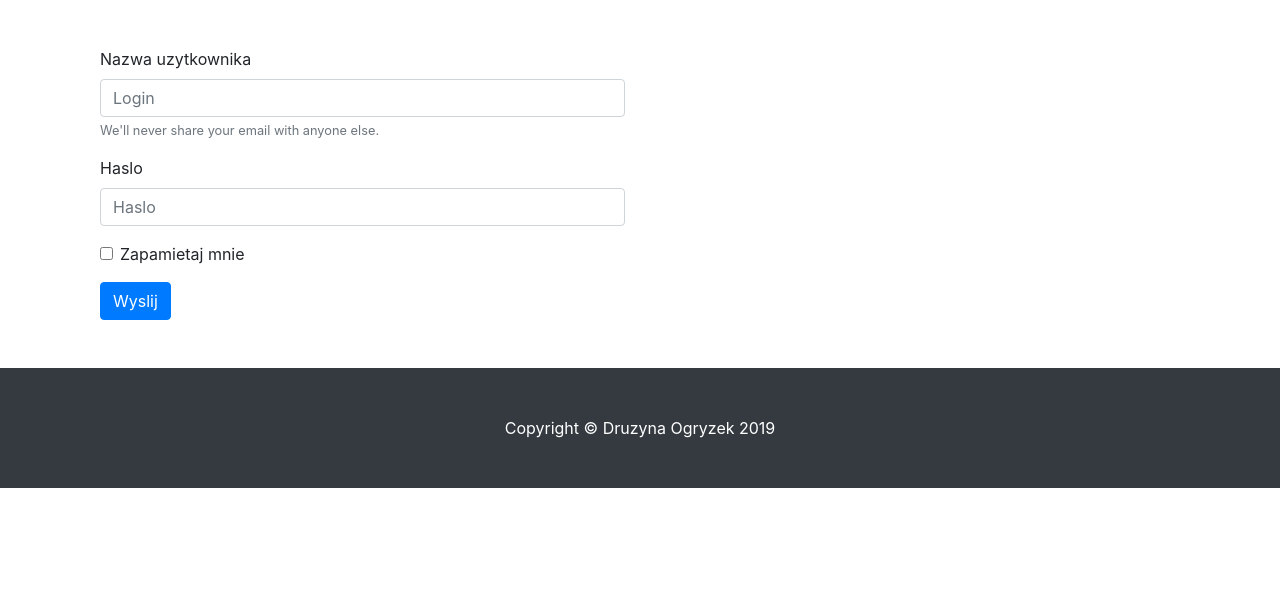
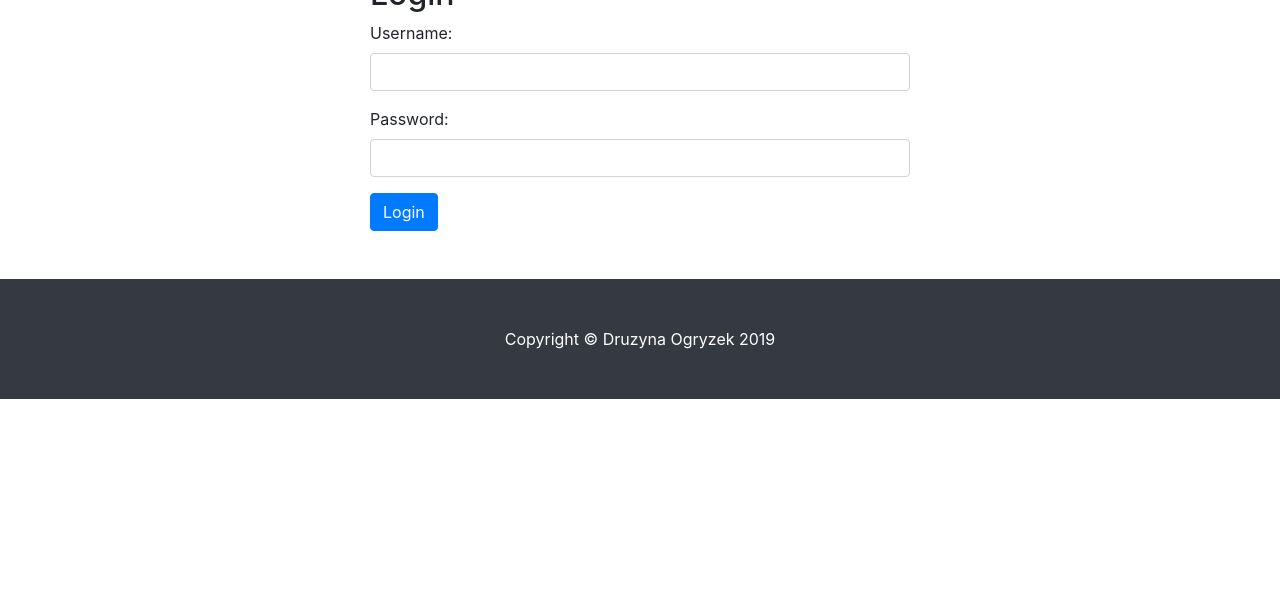
Before and after one commit to urbrob/hackathon2019, a Django app: template student-book/sbook/sbook/templates/registration/login.html in a window 1280 px wide. Shown: the part 153-761 px from the top of the page. Run offline with Django 3.2, Linux system fonts and the light colour scheme; the template is opened without the code that fills it: values that come from a table or form of the project are taken from there, others are empty; some libraries are stand-ins or nearby versions.

Commit message:
login temp

```diff
--- a/student-book/sbook/accounts/templates/registration/login.html
+++ b/student-book/sbook/accounts/templates/registration/login.html
@@ -1,102 +1,25 @@
+{% extends 'base.html' %}
+{% block head %}
+        <title>SKN Main()</title>
+{% endblock %}
+{% block body %}
 
-<!DOCTYPE html>
-<html lang="en">
+<br><br>
+<div class="container">
+    <div class="row justify-content-md-center">
+      <div class="col-sm-6">
+        <div class="panel panel-default">
+            <h2>Login</h2>
+            <form method="post">
+                {% csrf_token %}
+                {{ form.as_p }}
+                <button type="submit" class="btn btn-primary">Login</button>
+            </form>
 
-<head>
-
-  <meta charset="utf-8">
-  <meta name="viewport" content="width=device-width, initial-scale=1, shrink-to-fit=no">
-  <meta name="description" content="">
-  <meta name="author" content="">
-
-  <title>SKN Main()</title>
-
-  <!-- Bootstrap core CSS -->
-  <link href="vendor/bootstrap/css/bootstrap.min.css" rel="stylesheet">
-
-  <!-- Custom styles for this template -->
-  <link href="css/full-width-pics.css" rel="stylesheet">
-
-  <!-- Required meta tags -->
-  <meta charset="utf-8">
-  <meta name="viewport" content="width=device-width, initial-scale=1, shrink-to-fit=no">
-
-  <!-- Bootstrap CSS -->
-  <link rel="stylesheet" href="https://stackpath.bootstrapcdn.com/bootstrap/4.3.1/css/bootstrap.min.css" integrity="sha384-ggOyR0iXCbMQv3Xipma34MD+dH/1fQ784/j6cY/iJTQUOhcWr7x9JvoRxT2MZw1T" crossorigin="anonymous">
-
-
-</head>
-
-<body>
-
-  <!-- Navigation -->
-  <nav class="navbar navbar-expand-lg navbar-dark bg-dark fixed-top">
-    <div class="container">
-      <a class="navbar-brand" href="#">StudentBook</a>
-      <button class="navbar-toggler" type="button" data-toggle="collapse" data-target="#navbarResponsive" aria-controls="navbarResponsive" aria-expanded="false" aria-label="Toggle navigation">
-        <span class="navbar-toggler-icon"></span>
-      </button>
-      <div class="collapse navbar-collapse" id="navbarResponsive">
-        <ul class="navbar-nav ml-auto">
-          <li class="nav-item active">
-            <a class="nav-link" href="http://www.wykop.pl/">Home
-              <span class="sr-only">(current)</span>
-            </a>
-          </li>
-          <li class="nav-item">
-            <a class="nav-link" href="#">About</a>
-          </li>
-        </ul>
+        </div>
       </div>
     </div>
-  </nav>
+</div>
+<br><br>
 
-  <!-- Header - set the background image for the header in the line below -->
-  <header class="py-5 bg-image-full" style="background-image: url('https://images.pexels.com/photos/7096/people-woman-coffee-meeting.jpg?auto=compress&cs=tinysrgb&dpr=2&h=750&w=1260);">
-  </header>
-
-
-  <!-- Content section -->
-  <section class="py-5">
-    <div class="container">
-      <form>
-        <div class="col col-6">
-          <div class="form-group">
-            <label for="exampleInputEmail1">Nazwa uzytkownika</label>
-            <input class="form-control" type="text" placeholder="Login" action="{{ app_path }}" method="post" id="login-form">
-            <small id="emailHelp" class="form-text text-muted">We'll never share your email with anyone else.</small>
-			{{ form.username.errors }}
-			<!--{{ form.username.label_tag }} {{ form.username }} -->
-		</div>
-          <div class="form-group">
-			<label for="exampleInputPassword1">Haslo</label>
-			{{ form.password.errors }}
-            <input type="password" class="form-control" id="exampleInputPassword1" placeholder="Haslo" value="{{ next }}">
-          </div>
-          <div class="form-group form-check">
-            <input type="checkbox" class="form-check-input" id="exampleCheck1">
-            <label class="form-check-label" for="exampleCheck1">Zapamietaj mnie</label>
-          </div>
-          <button type="submit" class="btn btn-primary">Wyslij</button>
-        </div>
-      </form>
-    </div>
-  </section>
-
-  <!-- Footer -->
-  <footer class="py-5 bg-dark">
-    <div class="container">
-      <p class="m-0 text-center text-white">Copyright &copy; Druzyna Ogryzek 2019</p>
-    </div>
-    <!-- /.container -->
-  </footer>
-
-  <!-- Bootstrap core JavaScript -->
-  <script src="vendor/jquery/jquery.min.js"></script>
-  <script src="vendor/bootstrap/js/bootstrap.bundle.min.js"></script>
-  <script src="https://code.jquery.com/jquery-3.3.1.slim.min.js" integrity="sha384-q8i/X+965DzO0rT7abK41JStQIAqVgRVzpbzo5smXKp4YfRvH+8abtTE1Pi6jizo" crossorigin="anonymous"></script>
-  <script src="https://cdnjs.cloudflare.com/ajax/libs/popper.js/1.14.7/umd/popper.min.js" integrity="sha384-UO2eT0CpHqdSJQ6hJty5KVphtPhzWj9WO1clHTMGa3JDZwrnQq4sF86dIHNDz0W1" crossorigin="anonymous"></script>
-  <script src="https://stackpath.bootstrapcdn.com/bootstrap/4.3.1/js/bootstrap.min.js" integrity="sha384-JjSmVgyd0p3pXB1rRibZUAYoIIy6OrQ6VrjIEaFf/nJGzIxFDsf4x0xIM+B07jRM" crossorigin="anonymous"></script>
-</body>
-
-</html>
+{% endblock %}
--- /dev/null
+++ b/student-book/sbook/forms.py
@@ -0,0 +1,6 @@
+from django.contrib.auth.forms import AuthenticationForm
+from django import forms
+
+class LoginForms(AuthenticationForm):
+	username=forms.CharField(widget=forms.TextInput(attrs={'class':'form-control'}))
+	password=forms.CharField(widget=forms.PasswordInput(attrs={'class':'form-control'}))
--- a/student-book/sbook/notes/templates/home.html
+++ b/student-book/sbook/notes/templates/home.html
@@ -88,8 +88,8 @@
           <div class="row align-items-center">
             <div class="col-lg-6 order-lg-2">
               <div class="p-5">
-                <h2 class="display-4">Sexy dupeczki</h2>
-                <p>Nie wiem co wpisać, a nie chcę zostawiać pustego miejsca, więc na razie wstawiam gołą duperkę elo</p>
+                <h2 class="display-4">Seksi dupeczki</h2>
+                <p>Nie wiem co wpisać, a nie chcę zostawiać pustego miejsca, więc na razie wstawiam gołą duperkę elo<br><i>Jebalbym jak Reksio szynke</i> ~Dawid Ćwiek 2k19</p>
               </div>
             </div>
             <div class="col-lg-6 order-lg-1">
--- a/student-book/sbook/sbook/urls.py
+++ b/student-book/sbook/sbook/urls.py
@@ -18,9 +18,11 @@ from django.urls import path, include
 from django.contrib.auth import views
 from django.views.generic import TemplateView
 
+from forms import LoginForms
+
 urlpatterns = [
     path('admin/', admin.site.urls),
     #path("api/", include("notes.urls")),
-    #path('login/', views.login),
+    path('login/', views.login,{'authentication_form':LoginForms}),
     path('', TemplateView.as_view(template_name='home.html'))
 ]
```
Also changed, not shown: student-book/sbook/accounts/templates/admin/login.html (+5 -15 lines), student-book/sbook/sbook/templates/registration/login.html (+17 -40 lines).
